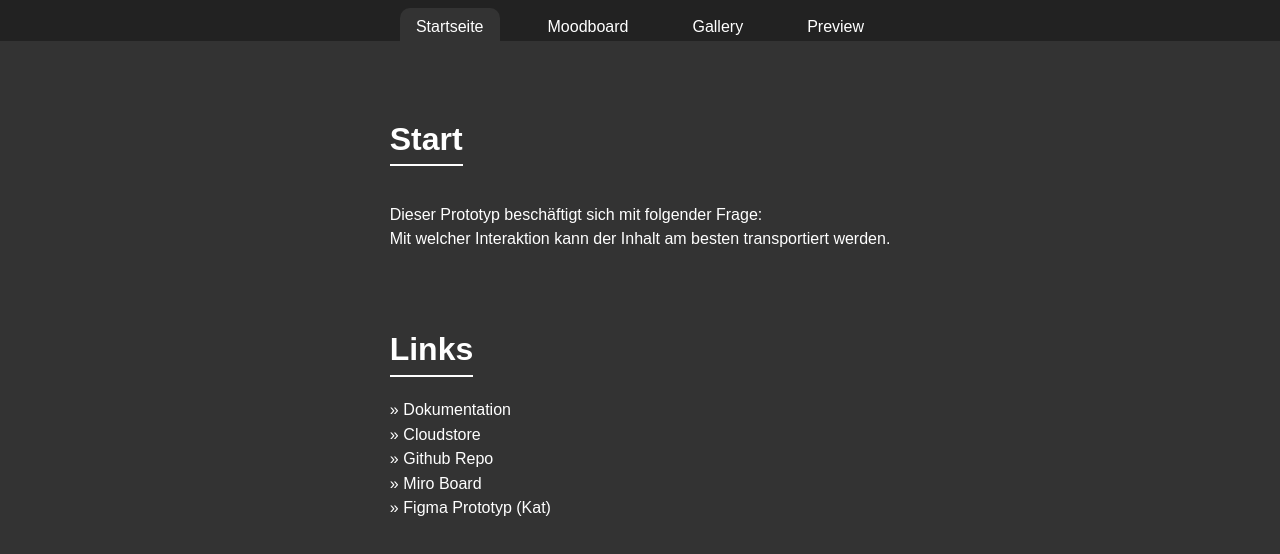
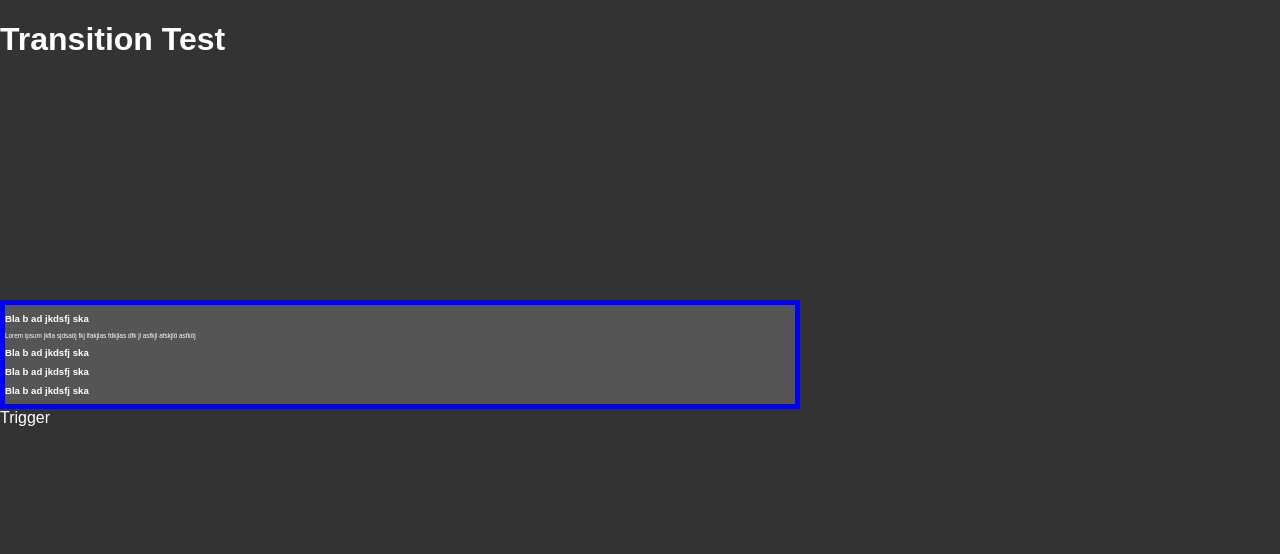
Before and after one commit to ziegenhagel/apollon, a Nuxt app: page / in a window 1280 px wide. Shown: the top 554 px of the page. Built offline with nearby package versions, Linux system fonts and the light colour scheme.

Commit message:
animation test

```diff
--- a/app.vue
+++ b/app.vue
@@ -1,5 +1,5 @@
 <template>
-  <div :class="'page page-'+route.path.substring(1)+' object-fit-'+toolbar.objectFit"
+  <div v-if="false" :class="'page page-'+route.path.substring(1)+' object-fit-'+toolbar.objectFit"
        :key="route.path">
     <NavBar/>
 
@@ -8,6 +8,9 @@
     <Gallery :key="toolbar.columns" v-else-if="route.path == '/gallery'" :assets="assets"/>
     <Preview :key="toolbar.columns" v-else-if="route.path == '/preview'"/>
 
+  </div>
+  <div v-else>
+    <Transition-Test/>
   </div>
 </template>
 
--- /dev/null
+++ b/components/transition-test.vue
@@ -0,0 +1,154 @@
+<template>
+  <div>
+
+    <h1>Transition Test</h1>
+
+    <div v-show="show != '1'" class="box" data-morph-name="thebox">
+      <h2>Bla b ad jkdsfj ska</h2>
+      <p>Lorem ipsum jkfla sjdsaöj fkj lfakjlas fdkjlas dfk jl asfkjl afskjlö asfköj</p>
+      <p>Lorem ipsum jkfla sjdsaöj fkj lfakjlas fdkjlas dfk jl asfkjl afskjlö asfköj</p>
+    </div>
+
+    <div v-show="show != '0'" class="something-else" data-morph-name="thebox">
+      <h2>Bla b ad jkdsfj ska</h2>
+      <p>Lorem ipsum jkfla sjdsaöj fkj lfakjlas fdkjlas dfk jl asfkjl afskjlö asfköj</p>
+      <h2>Bla b ad jkdsfj ska</h2>
+      <h2>Bla b ad jkdsfj ska</h2>
+      <h2>Bla b ad jkdsfj ska</h2>
+    </div>
+
+    <div class="overlay"></div>
+
+    <a @click="trigger()">Trigger</a>
+  </div>
+</template>
+
+<script setup>
+import html2canvas from 'html2canvas'
+
+const getScreenshotOfElement = async (element) => {
+  //const [x, y, w, h] = [element.offsetLeft, element.offsetTop, element.offsetWidth, element.offsetHeight]
+  const canvas = await html2canvas(element, {})
+  canvas.className = 'morph-canvas'
+
+  return canvas
+}
+
+const fromTo = async (fromElement, toElement) => {
+
+  const fromCanvas = await getScreenshotOfElement(fromElement)
+  const toCanvas = await getScreenshotOfElement(toElement)
+
+  // hide the original elements
+  fromElement.style.visibility = 'hidden'
+  toElement.style.visibility = 'hidden'
+
+  // hide .overlay
+  document.querySelector('.overlay').style.visibility = 'hidden'
+
+  // dimm opacity of the screenshots
+  toCanvas.style.opacity = 0
+
+  // create the morphing animation wrapper
+  const morphElement = document.createElement('div')
+  morphElement.style.left = fromElement.offsetLeft + 'px'
+  morphElement.style.top = fromElement.offsetTop + 'px'
+  console.log("from width", fromElement.offsetWidth)
+  morphElement.style.width = fromElement.offsetWidth + 'px'
+  morphElement.style.height = fromElement.offsetHeight + 'px'
+  morphElement.className = 'morph-wrapper'
+
+  // add the screenshots to the wrapper
+  morphElement.appendChild(fromCanvas)
+  morphElement.appendChild(toCanvas)
+
+  // add the wrapper to the DOM
+  document.body.appendChild(morphElement)
+
+  // animate the wrapper to the new size
+
+  // animate the wrapper to the new position
+  morphElement.style.left = toElement.offsetLeft + 'px'
+  morphElement.style.top = toElement.offsetTop + 'px'
+  morphElement.style.width = toElement.offsetWidth + 'px'
+  morphElement.style.height = toElement.offsetHeight + 'px'
+  toCanvas.style.opacity = 1
+
+  setTimeout(function () {
+    // remove the wrapper from the DOM
+    document.body.removeChild(morphElement)
+
+    // show the original elements
+    toElement.style.visibility = 'visible'
+
+  }, 1000)
+
+}
+
+const show = ref(2)
+
+const trigger = () => {
+  if (typeof document == 'undefined') return
+
+  // take a screenshot of every [data-morph-name="thebox"]
+  const [from, to] = document.querySelectorAll('[data-morph-name="thebox"]')
+  fromTo(from, to)
+
+}
+
+// when the component is mounted, trigger the transition
+onMounted(() => {
+  setTimeout(() => {
+    trigger()
+  }, 200)
+})
+</script>
+
+
+<style>
+.morph-wrapper {
+  position: absolute;
+  z-index: 9999;
+  transition: 1s;
+}
+
+.morph-canvas {
+  position: absolute;
+  left: 0;
+  top: 0;
+  right: 0;
+  bottom: 0;
+  width: 100% !important;
+  height: 100% !important;
+  transition: 1s;
+}
+
+.box {
+  width: 300px;
+  margin: 30px;
+  background: #333;
+  border: 5px solid red;
+}
+
+.box p {
+  color: orange;
+}
+
+
+.something-else {
+  background: #555;
+  width: 800px;
+  font-size: .4em;
+  border: 5px solid blue;
+}
+
+.overlay {
+  position: absolute;
+  top: 0;
+  left: 0;
+  width: 200px;
+  bottom: 0;
+  background: blue;
+  z-index: 10001;
+}
+</style>
--- a/package.json
+++ b/package.json
@@ -11,6 +11,7 @@
     "nuxt": "^3.2.2"
   },
   "dependencies": {
+    "html2canvas": "^1.4.1",
     "lightgallery": "^2.7.1"
   }
 }
```
Also changed, not shown: 1 other file (tests, documents, lock files or other folders).
